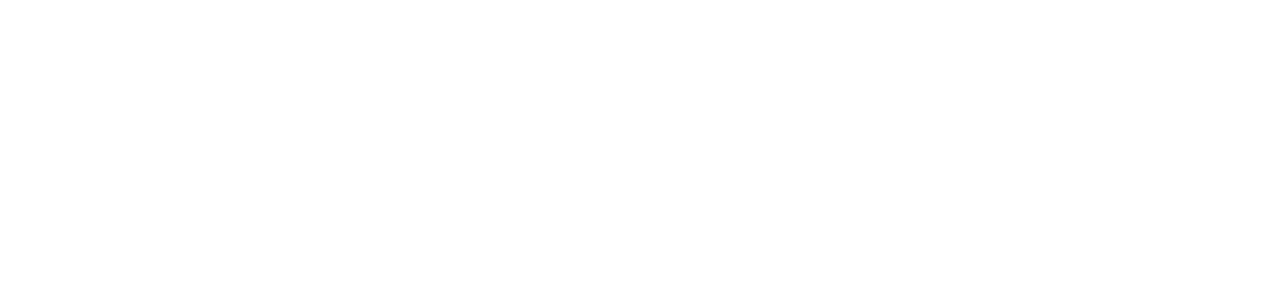
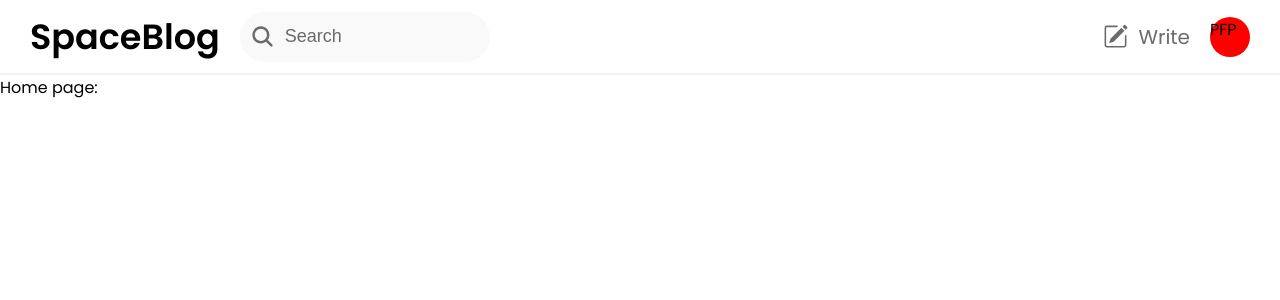
Before and after one commit to DimaShamoev/blog-post-app, a React (Vite) app in the folder Frontend/: page / in a window 1280 px wide. Shown: the top 300 px of the page. Built offline with nearby package versions, Linux system fonts and the light colour scheme.

Commit message:
client side: create store with redux, add some components

```diff
--- a/Frontend/package.json
+++ b/Frontend/package.json
@@ -10,11 +10,13 @@
     "preview": "vite preview"
   },
   "dependencies": {
+    "@reduxjs/toolkit": "^2.4.0",
     "axios": "^1.7.8",
     "react": "^18.3.1",
     "react-dom": "^18.3.1",
     "react-hook-form": "^7.53.2",
     "react-icons": "^5.3.0",
+    "react-redux": "^9.1.2",
     "sass": "^1.81.0"
   },
   "devDependencies": {
--- a/Frontend/src/App.scss
+++ b/Frontend/src/App.scss
@@ -11,14 +11,123 @@ body {
     font-style: normal;
 }
 
-.App {
-    display: flex;
-    flex-direction: column;
-    gap: 50px;
-}
-
 .container {
     width: 1550px;
     max-width: 100%;
     margin: 0 auto;
 }
+
+.header {
+    border-bottom: 2px solid #F2F2F2;
+
+    .header-wrapper {
+        display: flex;
+        justify-content: space-between;
+        align-items: center;
+        padding: 10px 30px;
+
+        .header-left-side {
+            display: flex;
+            align-items: center;
+            justify-content: space-between;
+            gap: 20px;
+
+            .header-logo a {
+                text-decoration: none;
+                font-size: 35px;
+                font-weight: 600;
+                color: black;
+            }
+
+            .header-search {
+                width: 250px;
+                height: 50px;
+                position: relative;
+
+                span {
+                    position: absolute;
+                    left: 10px;
+                    top: 58%;
+                    transform: translateY(-50%);
+                    color: #6B6B6B;
+                    font-size: 25px;
+                }
+
+                input {
+                    height: 100%;
+                    width: 100%;
+                    border-radius: 50px;
+                    outline: none;
+                    border: none;
+                    background-color: #F9F9F9;
+                    padding: 0 20px 0 45px;
+                    font-size: 18px;
+
+                    &::placeholder {
+                        color: #6B6B6B;
+                        font-size: 18px;
+                    }
+                }
+            }
+        }
+
+        .header-right-side {
+            display: flex;
+            align-items: center;
+            justify-content: space-between;
+            gap: 20px;
+
+            .write-btn a{
+                text-decoration: none;
+                display: flex;
+                align-items: center;
+                gap: 10px;
+                color: #6B6B6B;
+                font-size: 25px;
+
+                span {
+                    font-size: 20px;
+                }
+            }
+
+            .user-profile {
+                height: 40px;
+                width: 40px;
+                border-radius: 50%;
+                background-color: red;
+                cursor: pointer;
+            }
+
+            .menu-btn {
+                font-size: 25px;
+                cursor: pointer;
+                display: none;
+            }
+        }
+
+
+    }
+}
+
+@media screen and (max-width: 700px) {
+    .header {
+        .header-wrapper {
+            padding: 10px;
+            .header-left-side {
+                .header-search {
+                    display: none;
+                }
+            }
+
+            .header-right-side {
+                .write-btn {
+                    display: none;
+                }
+
+                .menu-btn {
+                    display: flex;
+                }
+            }
+        }
+    }
+}
--- a/Frontend/src/App.tsx
+++ b/Frontend/src/App.tsx
@@ -1,4 +1,6 @@
 import React from "react";
+import Home from "./Pages/Home/Home";
+import Header from "./components/Header";
 // import MainPage from "./Pages/MainPage/MainPage";
 // import BlogPostForm from "./components/BlogPostForm";
 // import BlogsList from "./components/BlogsList";
@@ -28,6 +30,9 @@ const App: React.FunctionComponent = () => {
 
             */}
 
+            <Header />
+            <Home />
+
         </div>
     );
 };
--- /dev/null
+++ b/Frontend/src/Hooks/UseAside.ts
@@ -0,0 +1,15 @@
+import { Dispatch } from "@reduxjs/toolkit"
+import { useDispatch, useSelector } from "react-redux"
+import { RootState } from "../Store/Store"
+import { toggleAsideMenu } from "../Store/Slices/AsideMenuSlice"
+
+const useAside = () => {
+    const dispatch = useDispatch<Dispatch>()
+    const asideState = useSelector((state: RootState) => (state.asideMenu.isAsideOpen))
+
+    const setAsideState = () => dispatch(toggleAsideMenu())
+
+    return {asideState, setAsideState}
+}
+
+export default useAside;
--- /dev/null
+++ b/Frontend/src/Store/Slices/AsideMenuSlice.ts
@@ -0,0 +1,22 @@
+import { createSlice } from "@reduxjs/toolkit";
+
+interface IAsideMenuSlice {
+    isAsideOpen: boolean
+};
+
+const initialState: IAsideMenuSlice = {
+    isAsideOpen: false,
+};
+
+const asideMenuSlice = createSlice({
+    name: 'asideMenuSlice',
+    initialState,
+    reducers:{
+        toggleAsideMenu: (state) => {
+            state.isAsideOpen = !state.isAsideOpen
+        }
+    },
+});
+
+export const { toggleAsideMenu } = asideMenuSlice.actions;
+export default asideMenuSlice.reducer;
--- /dev/null
+++ b/Frontend/src/Store/Store.ts
@@ -0,0 +1,11 @@
+import { configureStore } from "@reduxjs/toolkit";
+import AsideMenuReducer from "./Slices/AsideMenuSlice";
+
+export const store = configureStore({
+    reducer: {
+        asideMenu: AsideMenuReducer
+    }
+});
+
+export type RootState = ReturnType<typeof store.getState>;
+export type AppDispatch = typeof store.dispatch;
--- a/Frontend/src/components/Header.tsx
+++ b/Frontend/src/components/Header.tsx
@@ -1,31 +1,39 @@
 import React from "react";
-import { MdMenu } from "react-icons/md";
+import { BsPencilSquare } from "react-icons/bs";
+import { IoMenu, IoSearch } from "react-icons/io5";
+import useAside from "../Hooks/UseAside";
 
 const Header: React.FunctionComponent = () => {
+    const { asideState, setAsideState } = useAside()
+    console.log(asideState)
+
     return (
-        <header className="no-auth-header">
-            <div className="small-container">
-                <div className="no-auth-header-wrapper">
-                    <div className="logo-block">
-                        <a href="#">SPACEBLOG</a>
+        <header className="header">
+            <div className="container">
+                <div className="header-wrapper">
+                    <div className="header-left-side">
+                        <div className="header-logo">
+                            <a href="#">SpaceBlog</a>
+                        </div>
+                        <div className="header-search">
+                            <span>
+                                <IoSearch />
+                            </span>
+                            <input type="text" placeholder="Search" />
+                        </div>
                     </div>
-                    <div className="navigation-block">
-                        <nav>
-                            <ul>
-                                <li>
-                                    <a href="#">Write</a>
-                                </li>
-                                <li>
-                                    <a href="#">Sign In</a>
-                                </li>
-                                <li className="no-auth-header-start-btn">
-                                    <a href="#">Get Started</a>
-                                </li>
-                            </ul>
-                        </nav>
-                    </div>
-                    <div className="menu-btn">
-                        <MdMenu />
+                    <div className="header-right-side">
+                        <div className="write-btn">
+                            <a href="#">
+                                <BsPencilSquare />
+                                <span>Write</span>
+                            </a>
+                        </div>
+                        <div className="user-profile">PFP</div>
+
+                        <div className="menu-btn" onClick={setAsideState}>
+                            <IoMenu />
+                        </div>
                     </div>
                 </div>
             </div>
--- a/Frontend/src/main.tsx
+++ b/Frontend/src/main.tsx
@@ -2,9 +2,13 @@ import { StrictMode } from 'react'
 import { createRoot } from 'react-dom/client'
 import './App.scss'
 import App from './App.tsx'
+import { Provider } from 'react-redux'
+import { store } from './Store/Store.ts'
 
 createRoot(document.getElementById('root')!).render(
   <StrictMode>
-    <App />
+    <Provider store={store}>
+        <App />
+    </Provider>
   </StrictMode>,
 )
```
Also changed, not shown: Frontend/src/components/AsideMenu.tsx (added, +11 -0 lines), 1 other file (tests, documents, lock files or other folders).
